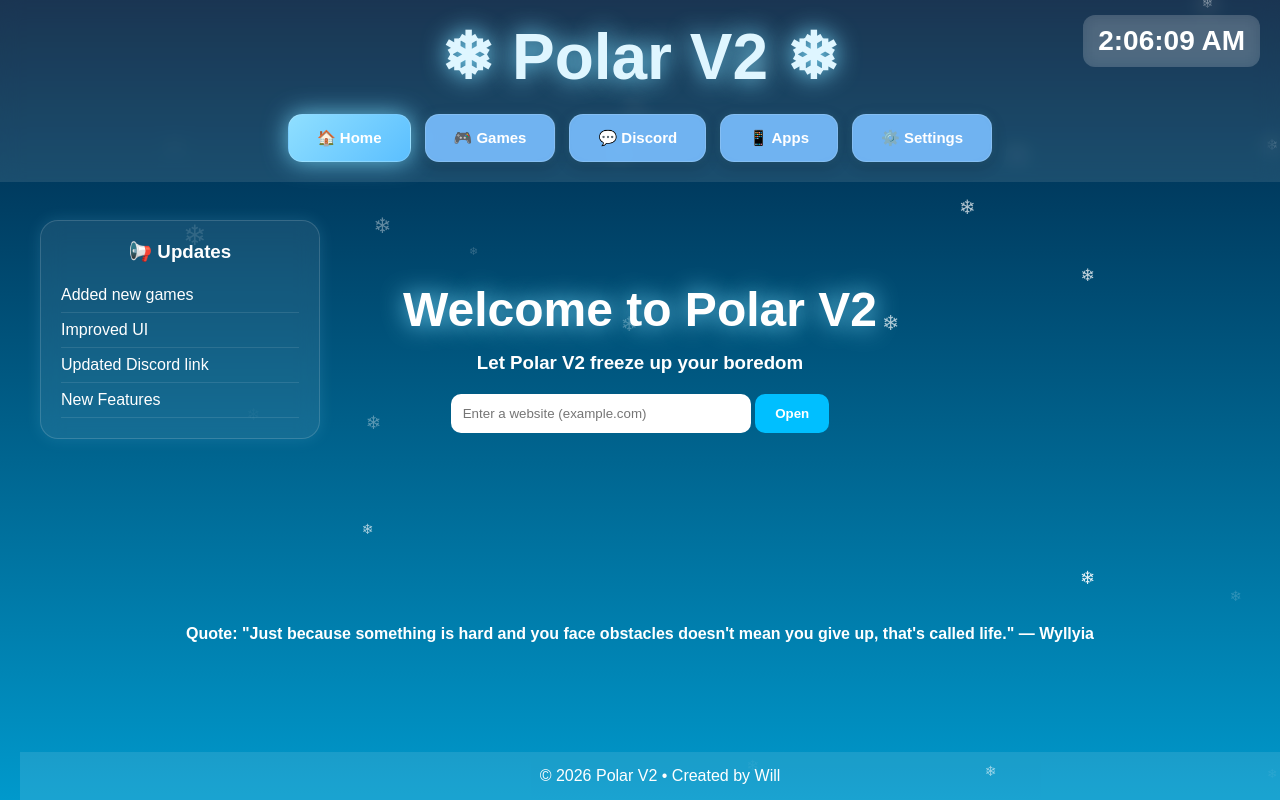
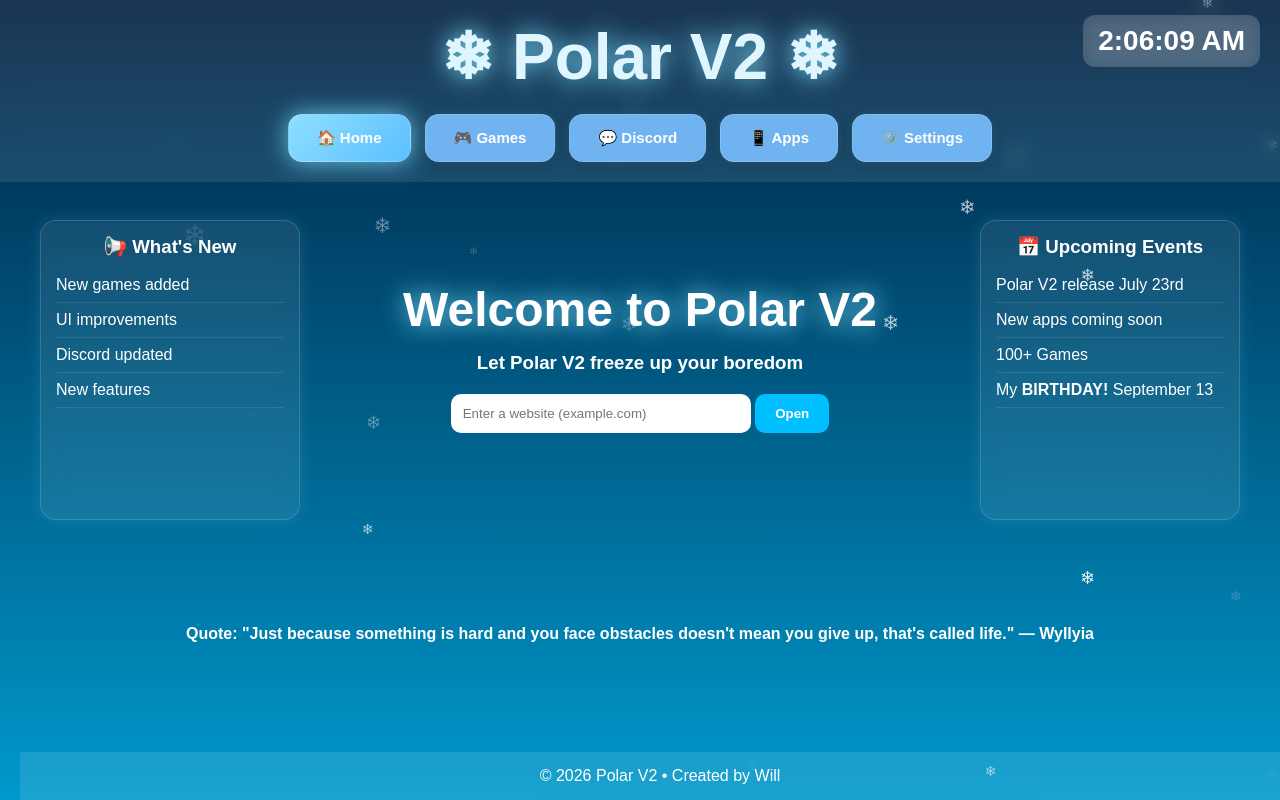
Before and after one commit to Willkfdhuj/PolarV2, a website: page index.html in a window 1280 px wide. Drawn offline with Linux system fonts and the light colour scheme.

Commit message:
Refactor side panel layout and update content

```diff
--- a/index.html
+++ b/index.html
@@ -143,37 +143,46 @@ footer{
     backdrop-filter:blur(8px);
     z-index:999;
 }
-  .whats-new {
-    position: absolute;
-    left: 40px;
-    top: 220px;
+.side-panel{
+    position:absolute;
+    top:220px;
 
-    width: 280px;
+    width:260px;
+    min-height:300px;
 
-    background: rgba(255,255,255,0.08);
-    backdrop-filter: blur(10px);
+    background:rgba(255,255,255,0.08);
+    backdrop-filter:blur(10px);
 
-    border: 1px solid rgba(255,255,255,0.15);
-    border-radius: 18px;
+    border:1px solid rgba(255,255,255,0.15);
+    border-radius:16px;
 
-    padding: 20px;
-    text-align: left;
+    padding:15px;
+    text-align:left;
 
-    box-shadow: 0 0 15px rgba(125,223,255,0.15);
+    box-shadow:0 0 15px rgba(125,223,255,0.15);
 }
 
-.whats-new h3 {
-    margin-bottom: 15px;
-    text-align: center;
+.side-panel h3{
+    text-align:center;
+    margin-bottom:10px;
 }
 
-.whats-new ul {
-    list-style: none;
+.side-panel ul{
+    list-style:none;
+    padding:0;
 }
 
-.whats-new li {
-    padding: 8px 0;
-    border-bottom: 1px solid rgba(255,255,255,0.1);
+.side-panel li{
+    padding:8px 0;
+    border-bottom:1px solid rgba(255,255,255,0.1);
+}
+
+.left{
+    left:40px;
+}
+
+.right{
+    right:40px;
 }
 </style>
 </head>
@@ -192,14 +201,24 @@ footer{
     </nav>
       <div id="clock"></div>
 </header>
-<div class="whats-new">
-  <h3><strong>📢 Updates</strong></h3>
+<div class="side-panel left">
+    <h3>📢 What's New</h3>
+    <ul>
+        <li>New games added</li>
+        <li>UI improvements</li>
+      <li>Discord updated</li>
+      <li>New features</li>
+    </ul>
+</div>
 
-    <ul id="updatesList">
-        <li>Added new games</li>
-        <li>Improved UI</li>
-        <li>Updated Discord link</li>
-      <li>New Features</li>
+<div class="side-panel right">
+    <h3>📅 Upcoming Events</h3>
+    <ul>
+        <li>Polar V2 release July 23rd</li>
+        <li>New apps coming soon</li>
+        <li>100+ Games</li>
+      <li>My <strong>BIRTHDAY!</strong> September 13</li>
+
     </ul>
 </div>
 <section class="hero">
```
